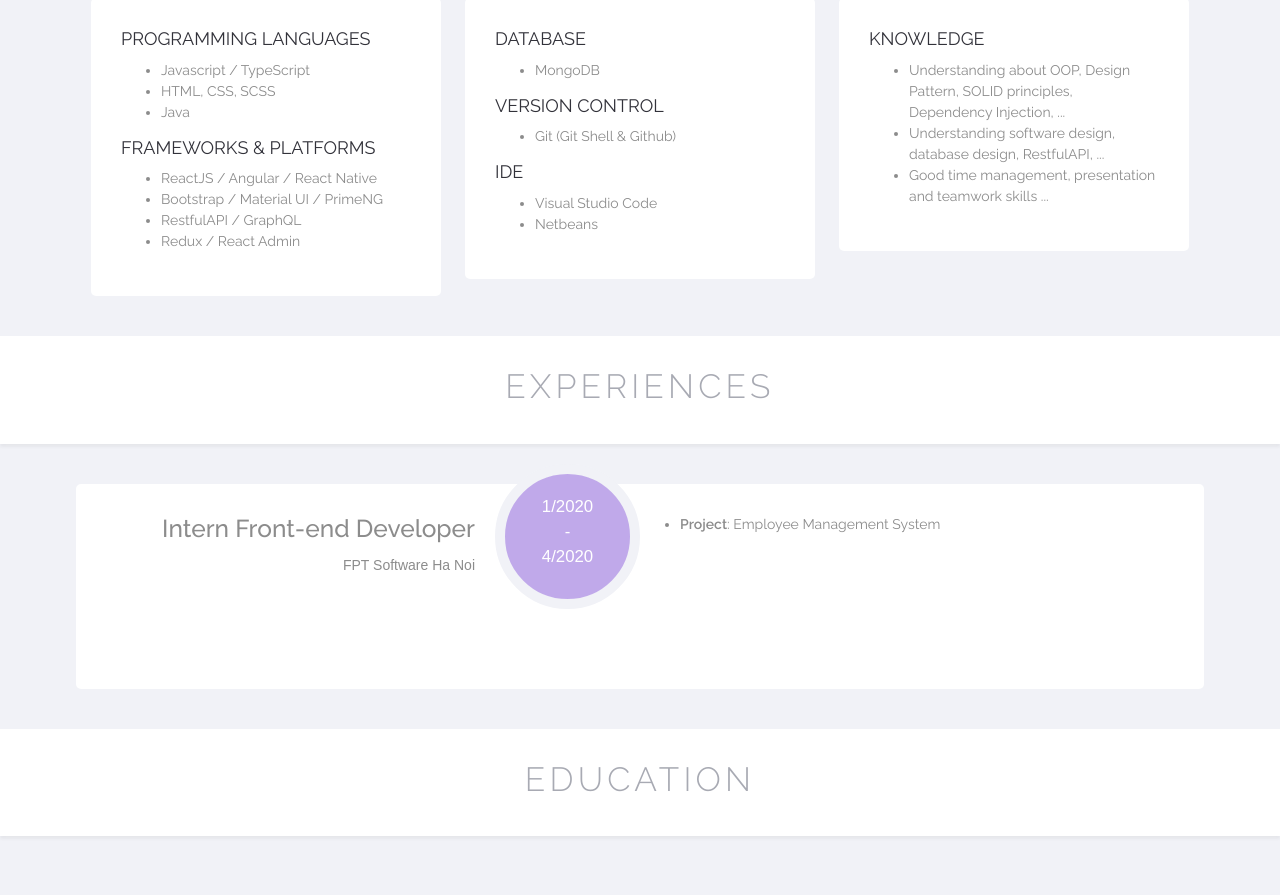
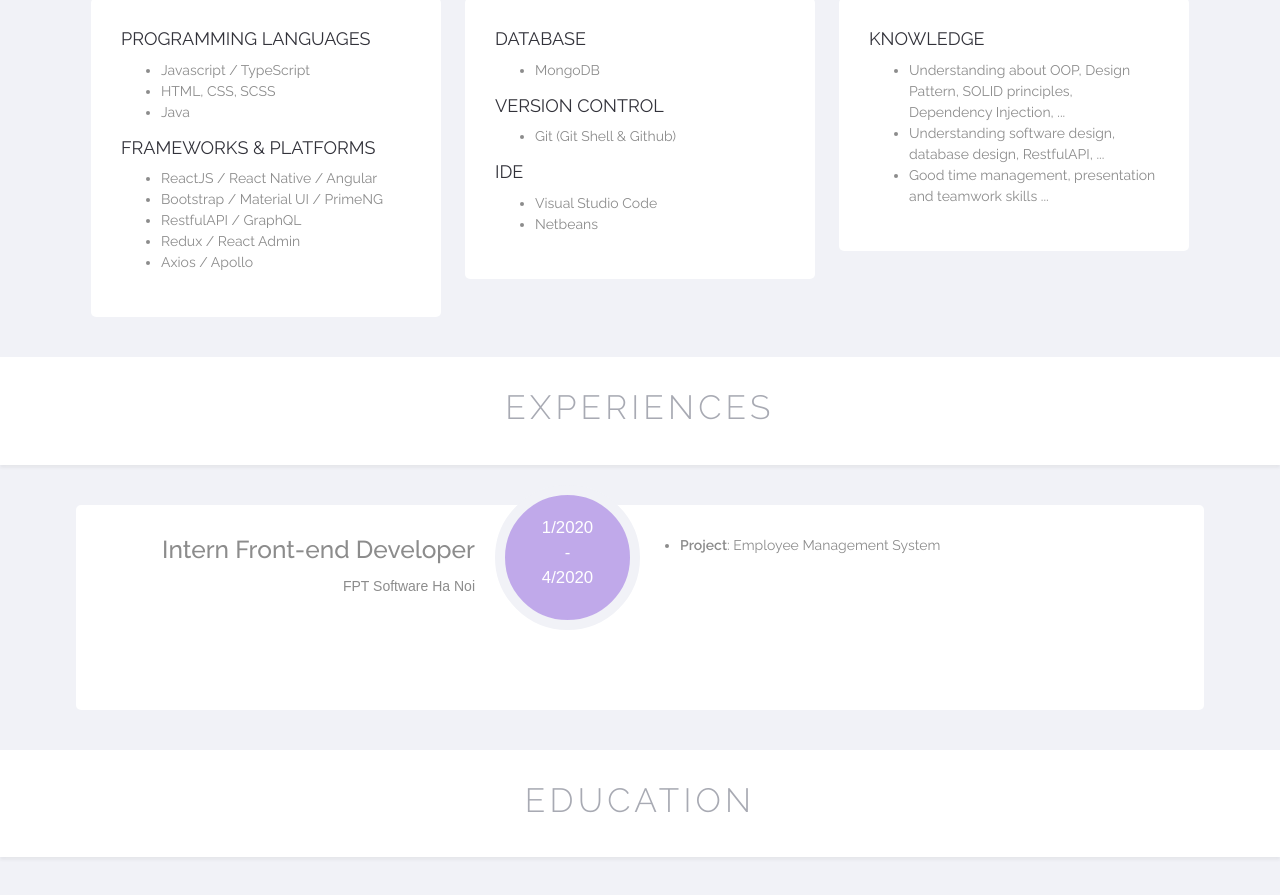
Before and after one commit to hiimxu/my-cv, a React (Create React App) app: page / in a window 1280 px wide. Shown: the part 1554-2449 px from the top of the page. Built offline with nearby package versions, Linux system fonts and the light colour scheme.

Commit message:
Add skill

```diff
--- a/src/shared/skills.ts
+++ b/src/shared/skills.ts
@@ -17,10 +17,11 @@ export const SKILL_INFO: Array<Skill> = [
             {
                 name: 'FRAMEWORKS & PLATFORMS',
                 list: [
-                    'ReactJS / Angular / React Native',
+                    'ReactJS / React Native / Angular',
                     'Bootstrap / Material UI / PrimeNG',
                     'RestfulAPI / GraphQL',
                     'Redux / React Admin',
+                    'Axios / Apollo',
                 ],
             },
         ],
```
